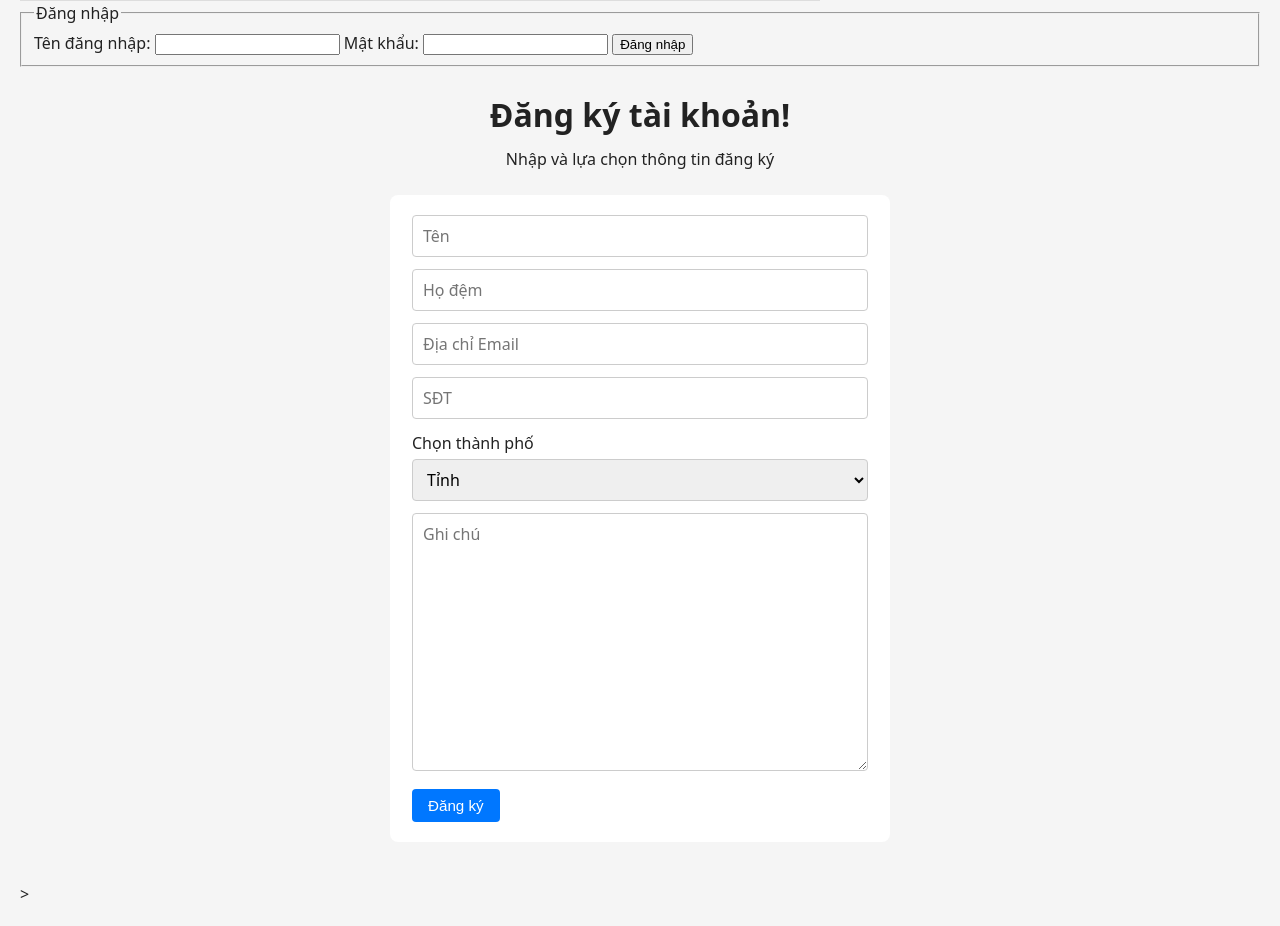
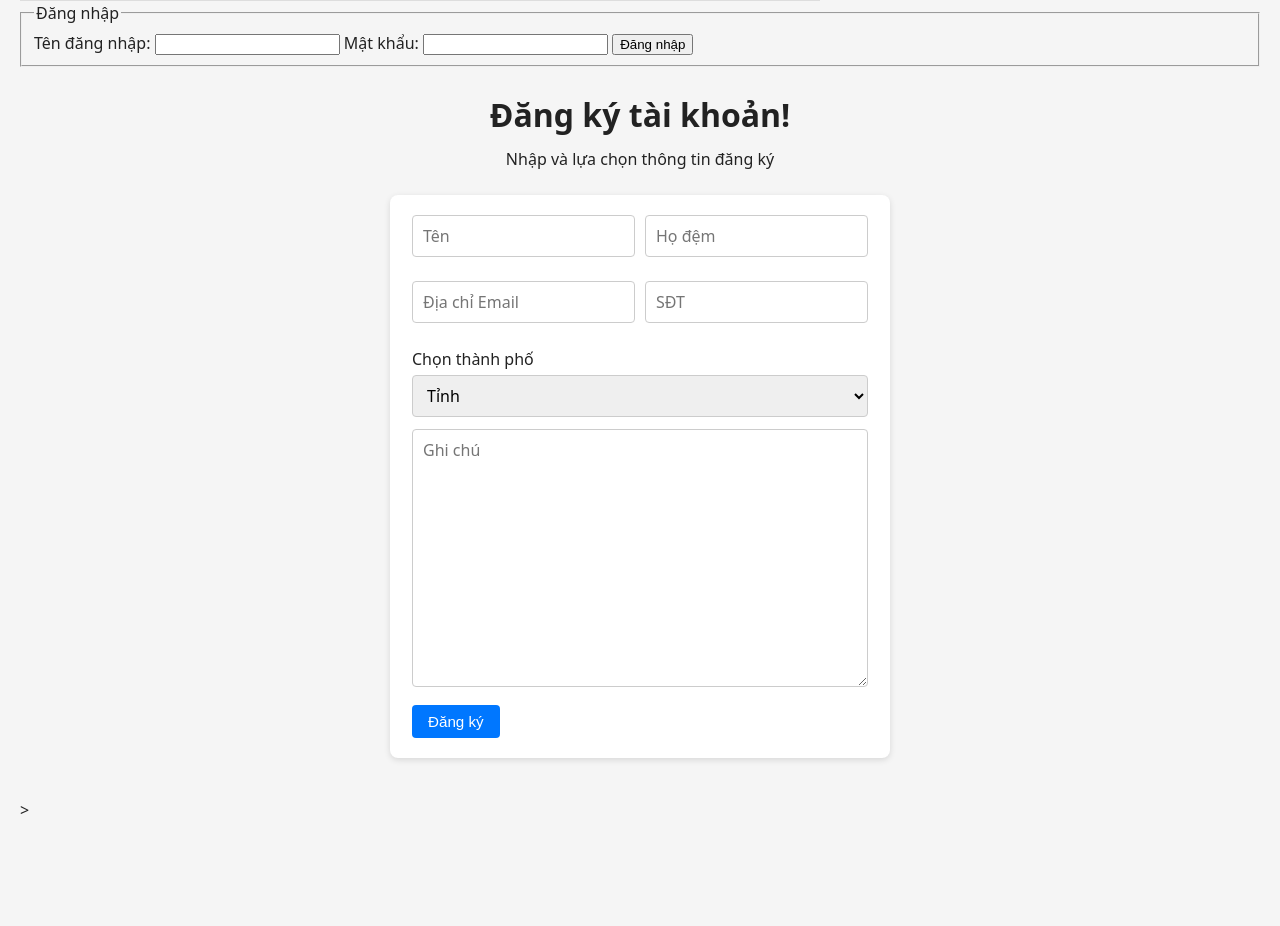
Before and after one commit to macducanh2210/learning_php, a PHP site: page /helloworld.html in a window 1280 px wide. Shown: the part 2035-2961 px from the top of the page. After the commit the page ends 2849 px from the top, so only its background shows below. Run offline with PHP 8.4, Linux system fonts and the light colour scheme.

Commit message:
thay doi css ho va ten

```diff
--- a/css/main.css
+++ b/css/main.css
@@ -56,14 +56,27 @@ body{
     padding-right: 16px;
 }
 
-/*form dang ky */
+/* form đăng ký */
 .register-form{
     max-width: 500px;
     margin: 24px auto 40px;
     background: #fff;
     padding: 20px 22px;
     border-radius: 8px;
-    box-shadow: 0 2px 6px rgba(red, green, blue, alpha);
+    /* sửa lại box-shadow (rgba cũ đang sai cú pháp) */
+    box-shadow: 0 2px 6px rgba(0, 0, 0, 0.12);
+}
+
+/* Hàng gồm 2 ô (Tên + Họ đệm, Email + SĐT) */
+.register-form .form-row {
+    display: flex;        /* đặt 2 input trên cùng 1 dòng */
+    gap: 10px;            /* khoảng cách giữa 2 ô */
+    margin-bottom: 12px;
+}
+
+/* Cho 2 ô trong 1 hàng chia đều */
+.register-form .form-row input {
+    flex: 1;
 }
 
 .register-form input[type="text"],
```
